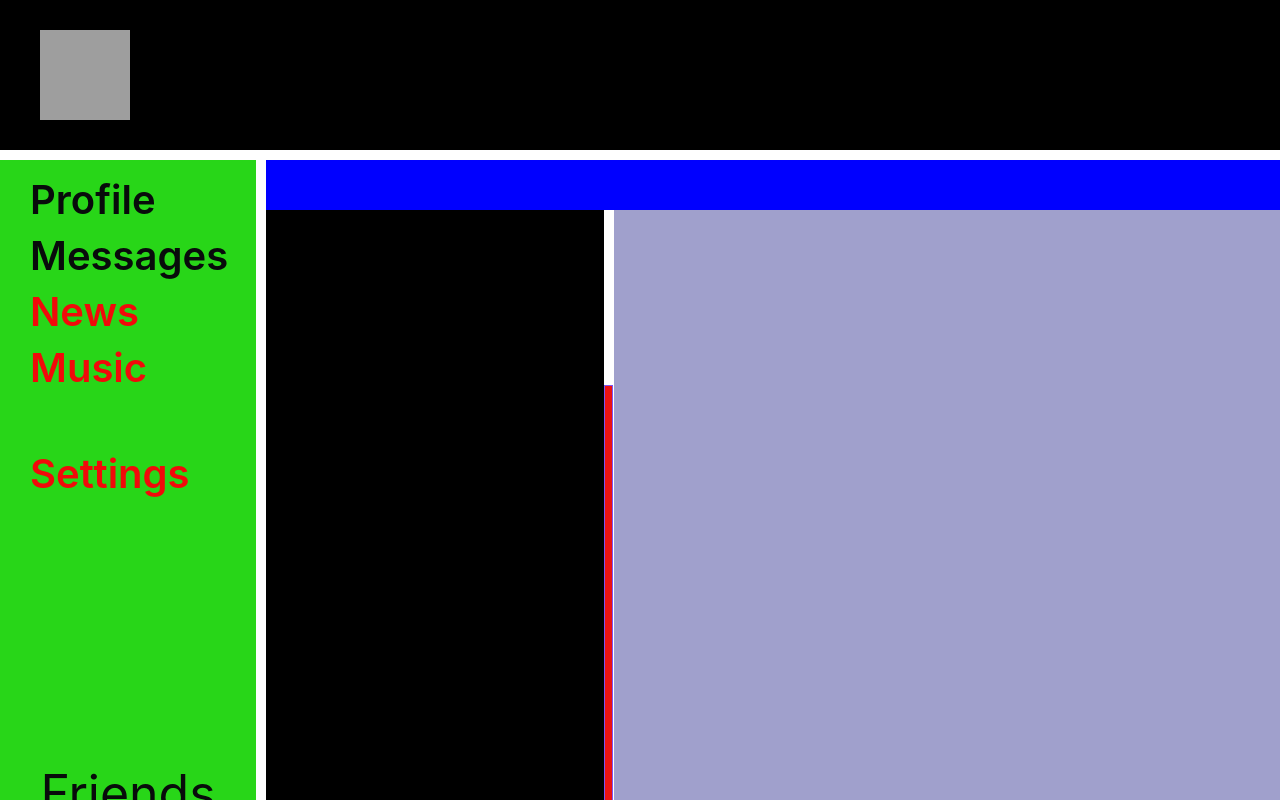
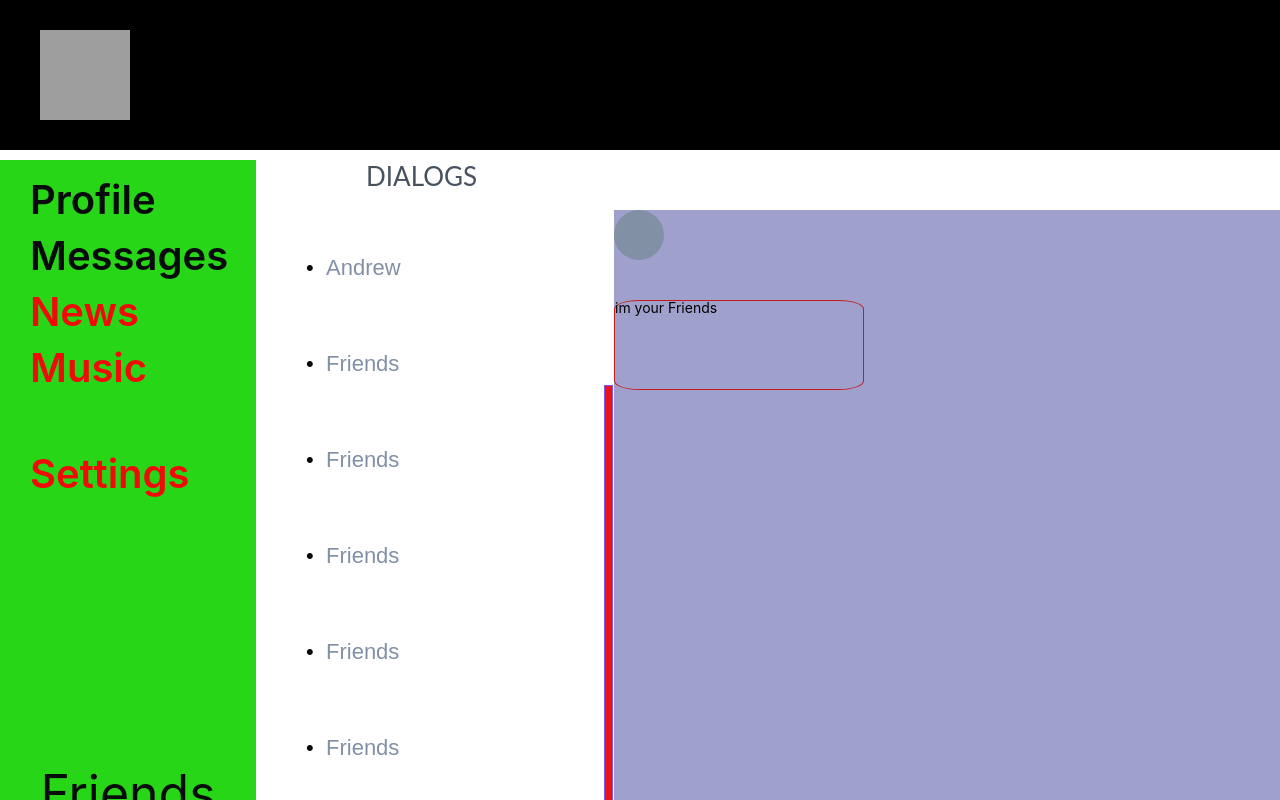
Before and after one commit to jaumamyfront-ender/ReactApp, a React (Create React App) app in the folder my-app/: page / in a window 1280 px wide. Shown: the top 800 px of the page. Built offline with nearby package versions, Linux system fonts and the light colour scheme; grey boxes are pictures that could not be loaded.

Commit message:
writeDialogs

```diff
--- a/my-app/src/components/Dialogs/Dialogs.jsx
+++ b/my-app/src/components/Dialogs/Dialogs.jsx
@@ -1,25 +1,59 @@
 import React from "react";
 import classes from "./dialogs.module.css";
+import { NavLink } from "react-router-dom";
+const setActive = ({ isActive }) => (isActive ? "active__link" : "");
 
 export default function Dialogs() {
   return (
     <div className="Wrapper">
       <div className={classes.Container}>
-        <div className={classes.Head}></div>
-        <div className={`${classes.SideBar} ${classes.Left}`}>
-          <div className={`${classes.Item} ${classes.one}`}></div>
-          <div className={`${classes.Item} ${classes.second}`}></div>
-          <div className={`${classes.Item} ${classes.three}`}></div>
-          <div className={`${classes.Item} ${classes.third}`}></div>
-          <div className={`${classes.Item} ${classes.five}`}></div>
-          <div className={`${classes.Item} ${classes.six}`}></div>
-          <div className={`${classes.Item} ${classes.seven}`}></div>
-          <div className={`${classes.Item} ${classes.eight}`}></div>
-          <div className={`${classes.Item} ${classes.nine}`}></div>
-          <div className={`${classes.Item} ${classes.teen}`}></div>
+        <div className={classes.Head}>
+          <p>Dialogs</p>
+        </div>
+        <div className={`${classes.SideBar} ${classes.LeftWrapper}`}>
+          <NavLink to="/#" alt="/#" className={classes.sidebar__items}>
+            Andrew
+          </NavLink>
+          <NavLink to="/#" alt="/#" className={classes.sidebar__items}>
+            Friends
+          </NavLink>
+          <NavLink to="/#" alt="/#" className={classes.sidebar__items}>
+            Friends
+          </NavLink>
+          <NavLink to="/#" alt="/#" className={classes.sidebar__items}>
+            Friends
+          </NavLink>
+          <NavLink to="/#" alt="/#" className={classes.sidebar__items}>
+            Friends
+          </NavLink>
+          <NavLink to="/#" alt="/#" className={classes.sidebar__items}>
+            Friends
+          </NavLink>
+          <NavLink to="/#" alt="/#" className={classes.sidebar__items}>
+            Friends
+          </NavLink>
+          <NavLink to="/#" alt="/#" className={classes.sidebar__items}>
+            Friends
+          </NavLink>
+          <NavLink to="/#" alt="/#" className={classes.sidebar__items}>
+            Friends
+          </NavLink>
+          <NavLink to="/#" alt="/#" className={classes.sidebar__items}>
+            Friends
+          </NavLink>
         </div>
         <div className={classes.Barrier}></div>
-        <div className={`${classes.SideBar} ${classes.Right}`}></div>
+        <div className={`${classes.SideBar} ${classes.RightWrapper}`}>
+          <div className={classes.rightWrapper__items}>
+            <div className={classes.user__info}>
+              <div className={classes.user__picture}></div>
+              <div className={classes.user__name}></div>
+            </div>
+            <div className={classes.user__message}>
+              <p>im your Friends</p>
+            </div>
+          </div>
+        </div>
       </div>
     </div>
   );
--- a/my-app/src/components/Dialogs/dialogs.module.css
+++ b/my-app/src/components/Dialogs/dialogs.module.css
@@ -14,17 +14,28 @@
     "sl bb sr";
 }
 .Head {
-  background-color: blue;
   grid-area: h;
+  padding-left: 100px;
+}
+.Head p {
+  color: #47525e;
+  font-family: Lato;
+  font-size: 26px;
+  line-height: 33px;
+  text-align: left;
+  text-transform: uppercase;
 }
 .SideBar {
-  background-color: rgb(0, 0, 0);
 }
-.Left {
+.LeftWrapper {
   grid-area: sl;
-  background-color: rgb(0, 0, 0);
+  margin-left: 30px;
+  margin-top: 30px;
+  display: flex;
+  flex-direction: column;
+  align-items: flex-start;
 }
-.Right {
+.RightWrapper {
   grid-area: sr;
   background-color: rgb(160, 160, 204);
 }
@@ -36,3 +47,57 @@
   border: 1px solid #7e55f3;
   align-self: center;
 }
+
+.sidebar__items {
+  font-family: Arial, Helvetica, sans-serif;
+  font-size: 22px;
+  color: #8190a5;
+  line-height: 56px;
+  font-weight: 500;
+  padding-bottom: 40px;
+}
+.sidebar__items::before {
+  content: "\2022";
+  color: #080b0c;
+  margin-left: 10px;
+  display: inline-block;
+  width: 20px;
+}
+.sidebar__items:link:focus {
+  font-size: 30px;
+  font-weight: 600;
+  color: #080b0c;
+}
+.RightWrapper {
+  display: flex;
+  flex-direction: column;
+}
+.rightwrapper__items {
+  display: flex;
+  flex-direction: row;
+  justify-content: space-between;
+  width: 500px;
+  height: 100px;
+}
+.user__info {
+  display: flex;
+  flex-direction: column;
+  width: 70px;
+  height: 90px;
+}
+.user__picture {
+  width: 50px;
+  height: 50px;
+  border-radius: 50%;
+  background-color: #8190a5;
+}
+.user__name {
+  font-size: 15px;
+  color: #8190a5;
+}
+.user__message {
+  width: 250px;
+  height: 90px;
+  border-radius: 10%;
+  border: 1px solid rgb(193, 29, 29);
+}
```
